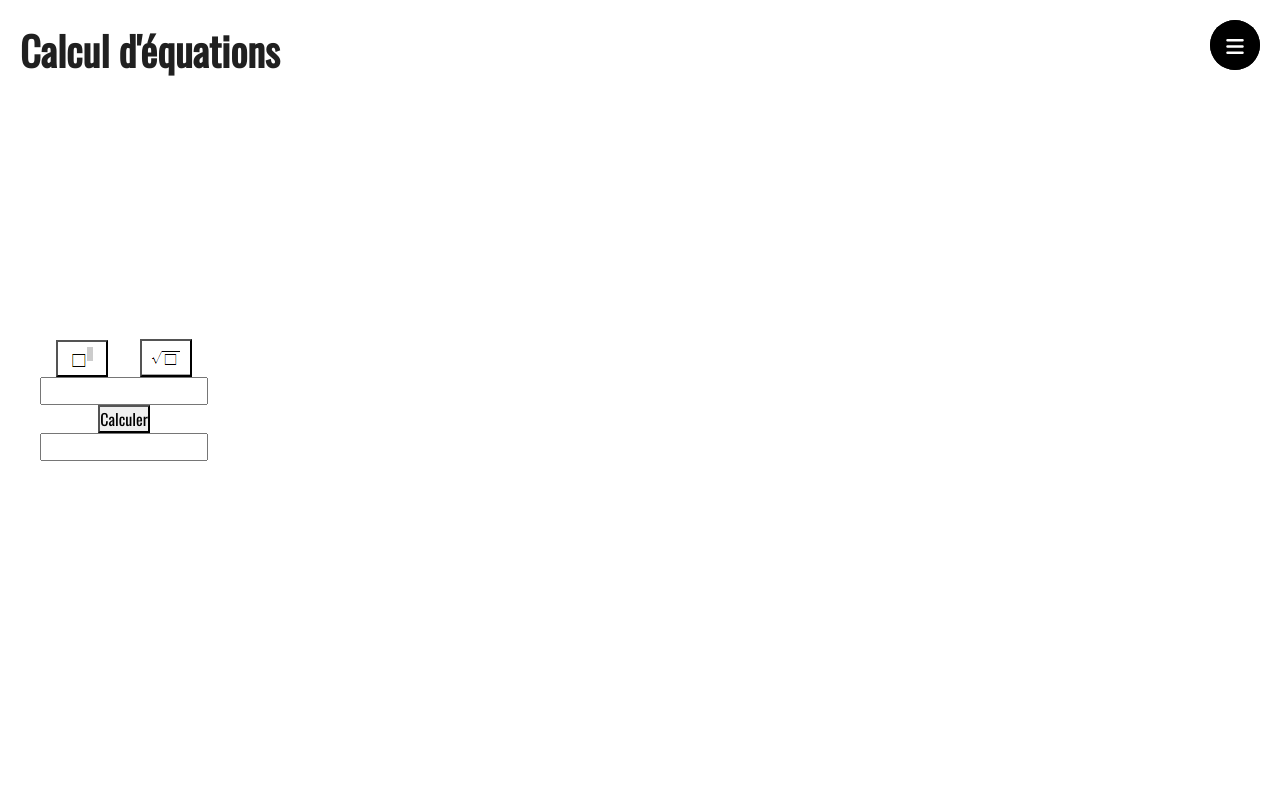
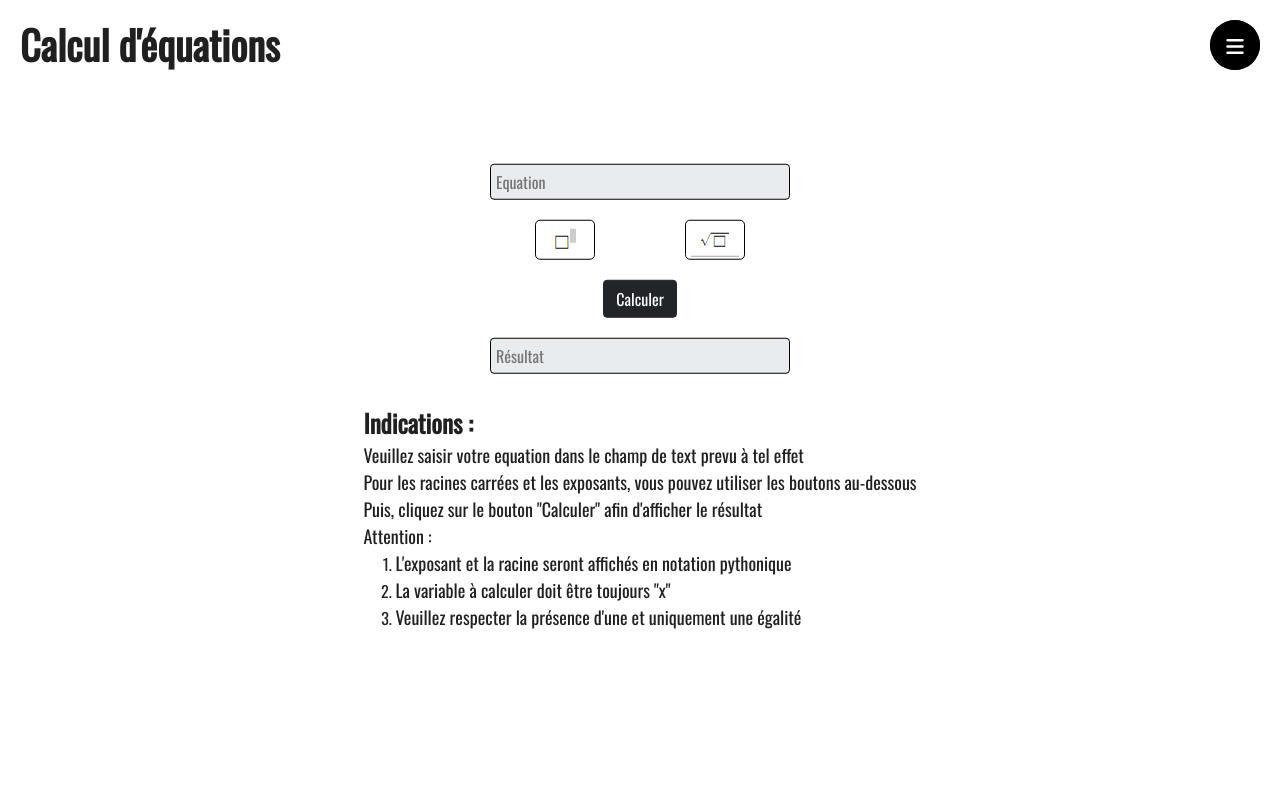
Before and after one commit to wrzdylan/PyCalculotron, a Flask app: page /equations in a window 1280 px wide. Run offline with Flask 2, Linux system fonts and the light colour scheme; some libraries are stand-ins or nearby versions.

Commit message:
Equations UI V1 done

```diff
--- a/static/scripts/unites.js
+++ b/static/scripts/unites.js
@@ -169,8 +169,11 @@ $( function() {
         displayUnits($("#type-selector").val())
     });
 
+    $(".numbers-input").on("keyup", function(e) {
+        this.value = this.value.replace(/[^0-9\.]/g,'');
+    });
+
     $("#units-input").on("keyup", function(e) {
-        this.value = this.value.replace(/[^0-9\.]/g,'');
         if($('#base-unit').val() == $('#target-unit').val()) {
             $('#units-res').val(this.value);
         }
--- a/static/style.css
+++ b/static/style.css
@@ -125,16 +125,10 @@ input[type="checkbox"]
   margin: 20px;
   color: #202020;
 }
-.content .title,
-.top .title
+.title
 {
   font-size: 40px;
   font-weight: 700;
-}
-.content p
-{
-  font-size: 35px;
-  font-weight: 600;
 }
 #text-index
 {
@@ -157,7 +151,8 @@ input[type="checkbox"]
   border: 1px solid #000;
   background-color: white;
 }
-.units-value
+.units-value,
+.eq-input
 {
   text-align: right;
   padding: 0 5px;
@@ -171,8 +166,6 @@ input[type="checkbox"]
   margin: 50px;
   visibility: hidden;
 }
-
-
 .form-group {
   display: flex;
   margin-top: 20px;
@@ -209,3 +202,62 @@ input[type="checkbox"]
     filter: hue-rotate(360deg);
   }
 }
+#eq-container
+{
+  margin: 0 auto;
+}
+#eq-container td
+{
+  padding: 10px 0;
+}
+.eq-input
+{
+  border: 1px solid black;
+  min-width: 300px;
+  padding: 5px;
+    text-align: left;
+}
+.eq-button
+{
+  background-color: white;
+  border: 1px solid black;
+  border-radius: 5px;
+  width: 60px;
+  height: 40px;
+}
+.eq-button:hover
+{
+  border: 1px solid gray;
+}
+.eq-button:active
+{
+  box-shadow: inset 0px 0px 5px gray;
+}
+.inf-title
+{
+  font-size: 25px;
+  font-weight: bold;
+  margin: 0;
+}
+.inf-text
+{
+  font-size: 18px;
+  margin: 0;
+}
+#eq-label
+{
+  text-align: left;
+  margin-top: 20px;
+}
+#eq-button-calc:focus
+{
+  box-shadow: none;
+}
+#eq-button-calc:hover
+{
+  box-shadow: 0px 0px 10px gray;
+}
+#eq-button-calc:active
+{
+  background-color: gray;
+}
--- a/templates/calculation.html
+++ b/templates/calculation.html
@@ -1,7 +1,7 @@
 {% extends 'base.html' %}
 
 {% block header %}
-<h1>Théorèmes et Lois</h1>
+<h1 class="title">Théorèmes et Lois</h1>
 {% endblock %}
 
 {% block content %}
@@ -22,7 +22,7 @@
 <div class="form-group-calculotron" id="params">
 {% for item in data["operators"] %}
     {% for param in item["params"] %}
-    <input type="text" class="form-control {{item.operator}}" placeholder="{{param}}" name="{{item.operator}}-{{param}}" >
+    <input type="text" class="form-control {{item.operator}} numbers-input" placeholder="{{param}}" name="{{item.operator}}-{{param}}" >
     {% endfor %}
 {% endfor %}
 </div>
--- a/templates/calculatrice.html
+++ b/templates/calculatrice.html
@@ -1,7 +1,7 @@
 {% extends 'base.html' %}
 
 {% block header %}
-<div class="title">Calculatrice</div>
+<h1 class="title">Calculatrice</h1>
 {% endblock %}
 
 {% block content %}
--- a/templates/conversion.html
+++ b/templates/conversion.html
@@ -1,7 +1,7 @@
 {% extends 'base.html' %}
 
 {% block header %}
-<div class="title">Calculatrice de conversion des unités</div>
+<h1 class="title">Calculatrice de conversion des unités</h1>
 {% endblock %}
 
 {% block content %}
@@ -19,7 +19,7 @@
         </select>
         <div id="units-panel">
             <div id="units-origin">
-                <input class="units-value" id="units-input" />
+                <input class="units-value numbers-input" id="units-input" />
                 <select class="units-selector" id="base-unit"></select>
             </div>
             <p>=</p>
--- a/templates/equations.html
+++ b/templates/equations.html
@@ -1,11 +1,15 @@
 {% extends 'base.html' %}
 
 {% block header %}
-<div class="title">Calcul d'équations</div>
+<h1 class="title">Calcul d'équations</h1>
 {% endblock %}
 
 {% block content %}
-<table>
+<div class="content" id="equations">
+    <table id="eq-container">
+        <tr>
+            <td colspan="6"><input class="eq-input input-group-text" id="eq-input" placeholder="Equation"></input></td>
+        </tr>
         <tr>
             <!-- <td><button class="eq-button" id="eq-button-div"><img src="{{ url_for('static', filename='images/buttons/div.png') }}" alt=""></img></button></td> -->
             <td><button class="eq-button" id="eq-button-exp"><img src="{{ url_for('static', filename='images/buttons/exp.png') }}" alt=""></img></button></td>
@@ -15,13 +19,23 @@
             <!-- <td><button class="eq-button" id="eq-button-par"><img src="{{ url_for('static', filename='images/buttons/par.png') }}" alt=""></img></button></td> -->
         </tr>
         <tr>
-        <td colspan="6"><input class="eq-input" id="eq-input"></input></td>
+            <td colspan="6"><button class="btn btn-dark" id="eq-button-calc">Calculer</button></td>
         </tr>
         <tr>
-        <td colspan="6"><button class="eq-button" id="eq-button-calc">Calculer</button></td>
-    </tr>
-    <tr>
-        <td colspan="6"><input class="eq-input" id="eq-res"></input></td>
+            <td colspan="6"><input class="eq-input input-group-text" id="eq-res" placeholder="Résultat" disabled></input></td>
         </tr>
     </table>
+    <label for="eq-container" id="eq-label">
+        <p class="inf-title">Indications :</p>
+        <p class="inf-text">Veuillez saisir votre equation dans le champ de text prevu à tel effet</p>
+        <p class="inf-text">Pour les racines carrées et les exposants, vous pouvez utiliser les boutons au-dessous</p>
+        <p class="inf-text">Puis, cliquez sur le bouton "Calculer" afin d'afficher le résultat</p>
+        <p class="inf-text">Attention :</p>
+        <ol>
+            <li><p class="inf-text">L'exposant et la racine seront affichés en notation pythonique</p></li>
+            <li><p class="inf-text">La variable à calculer doit être toujours "x"</p></li>
+            <li><p class="inf-text">Veuillez respecter la présence d'une et uniquement une égalité</p></li>
+        </ol>
+    </label>
+</div>
 {% endblock %}
```
Lines whose indentation alone changed are shown as unchanged.
